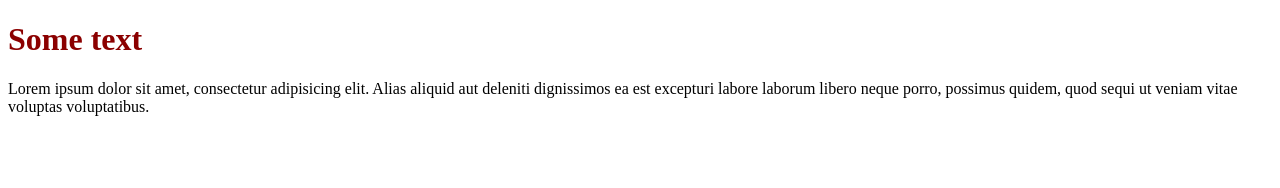
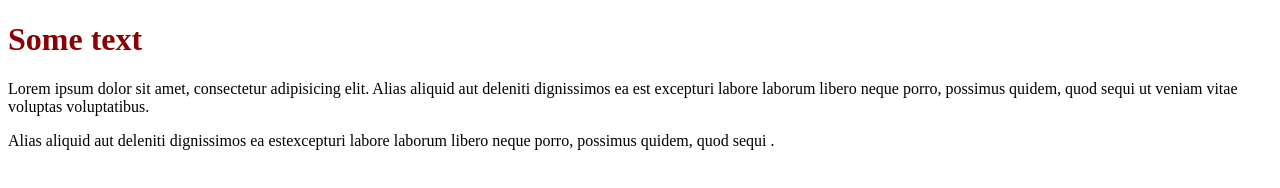
Before and after one commit to BSIACS/git-test-app, a plain HTML site: page index.html in a window 1280 px wide. Drawn offline with Linux system fonts and the light colour scheme.

Commit message:
Another paragraph was added

```diff
--- a/index.html
+++ b/index.html
@@ -13,6 +13,10 @@
     <p>Lorem ipsum dolor sit amet, consectetur adipisicing elit. Alias aliquid aut deleniti dignissimos ea est
         excepturi labore laborum libero neque porro, possimus quidem, quod sequi ut veniam vitae voluptas voluptatibus.
     </p>
+    <p>
+        Alias aliquid aut deleniti dignissimos ea estexcepturi labore laborum libero neque porro, possimus quidem,
+        quod sequi .
+    </p>
     <script src="js.js"></script>
 </body>
 </html>
```
